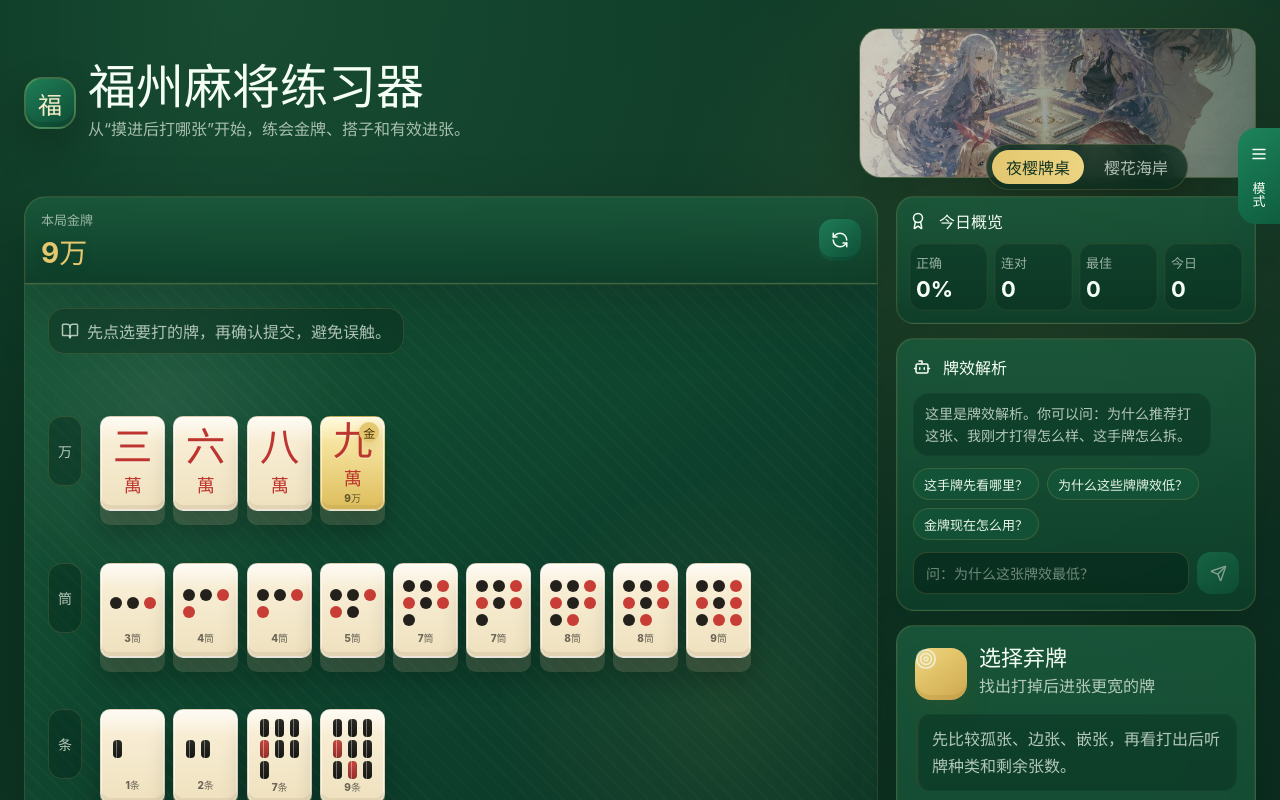
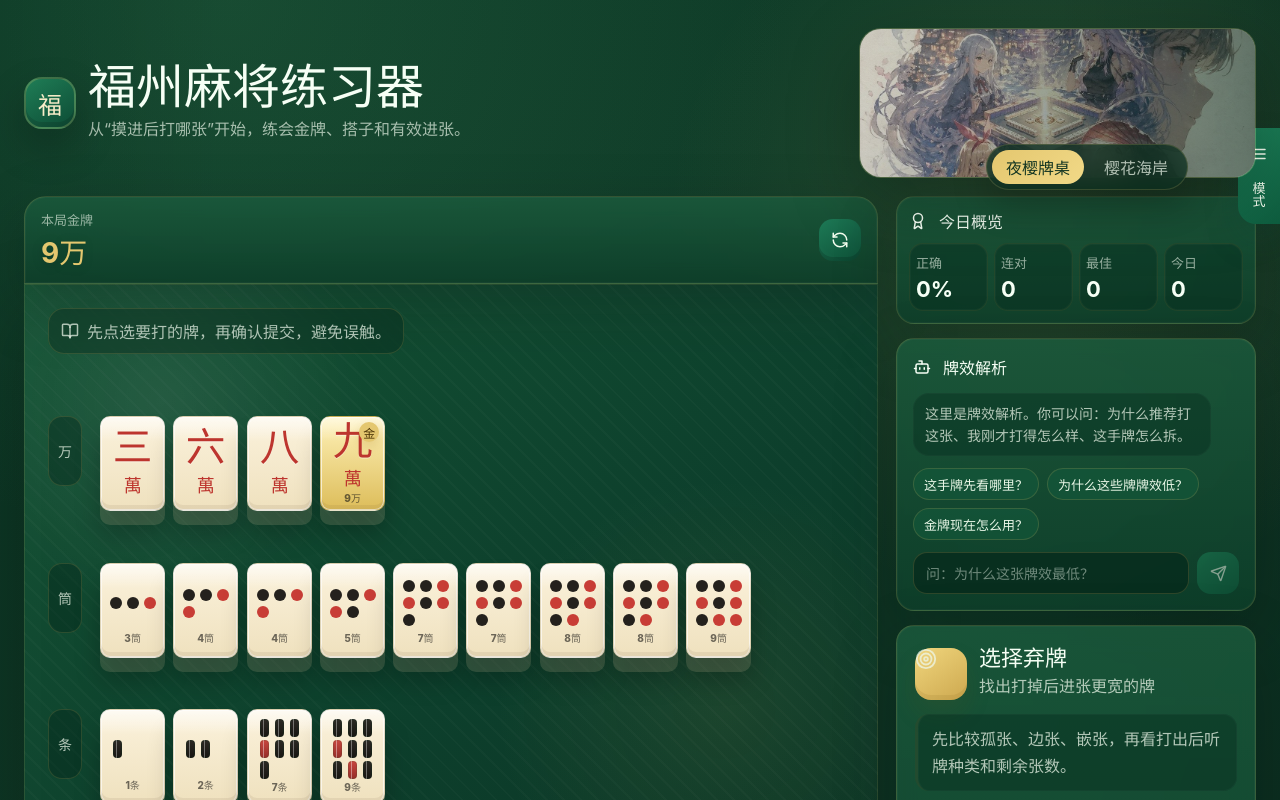
Before and after one commit to 1127806370jingjing/Tile-efficiency-drills, a React (Vite) app: page / in a window 1280 px wide. Shown: the top 800 px of the page. Built offline with nearby package versions, Linux system fonts and the light colour scheme.

Commit message:
调整顶部区域层级

```diff
--- a/src/styles.css
+++ b/src/styles.css
@@ -1633,7 +1633,7 @@ body {
 
 .hero-panel {
   position: relative;
-  z-index: 1;
+  z-index: 30;
   margin-bottom: 18px;
 }
 
```
